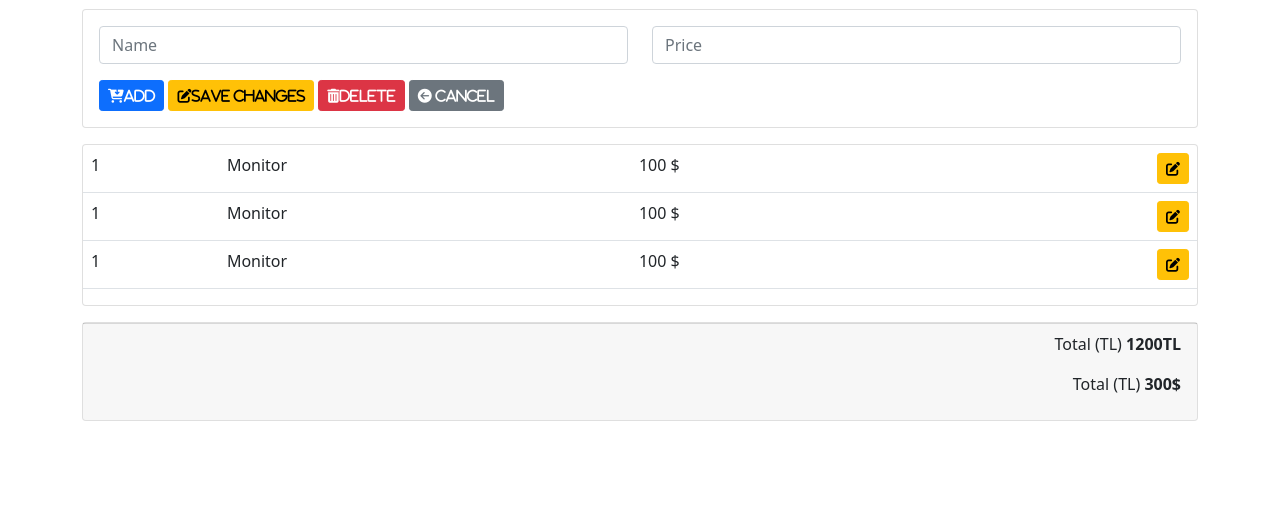
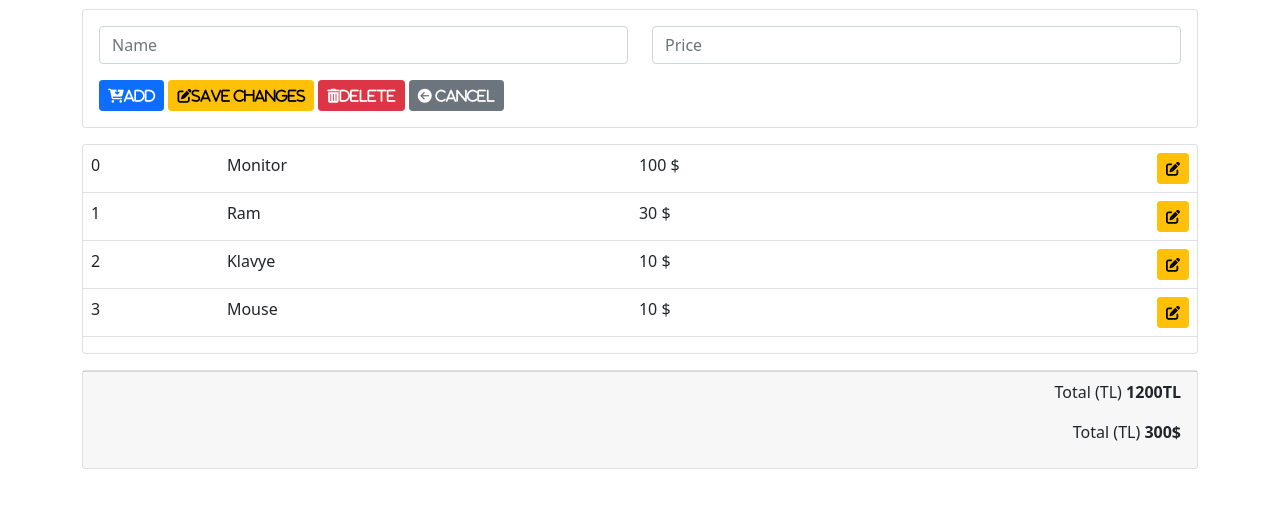
Before and after one commit to yurkenn/js-notes, a plain HTML site: page 20-oem calculator/index.html in a window 1280 px wide. Shown: the part 63-570 px from the top of the page. Drawn offline with nearby package versions, Linux system fonts and the light colour scheme.

Commit message:
update app.js

```diff
--- a/20-oem calculator/app.js
+++ b/20-oem calculator/app.js
@@ -0,0 +1,89 @@
+// Storage Controller
+const StorageController = (function () {
+
+
+
+})()
+
+// Product Controller
+const ProductController = (function () {
+    //private
+    const Product = function (id, name, price) {
+        this.id = id;
+        this.name = name;
+        this.price = price;
+    }
+
+    const data = {
+        products: [
+            { id: 0, name: "Monitor", price: 100 },
+            { id: 1, name: "Ram", price: 30 },
+            { id: 2, name: "Klavye", price: 10 },
+            { id: 3, name: "Mouse", price: 10 },
+        ],
+        selectedProduct: null,
+        totalPrice: 0
+    }
+    return {
+        //public
+        getProducts: function () {
+            return data.products;
+        },
+        getData: function () {
+            return data;
+        }
+    }
+
+})();
+
+// Ui Controller
+const UIController = (function () {
+
+    const Selectors = {
+        productList : "#item-list"
+    }
+
+    return {
+        createProductList: function (products) {
+            let html = "";
+
+            products.forEach(prd => {
+                html += `
+                <tr>
+                <td>${prd.id}</td>
+                <td>${prd.name}</td>
+                <td>${prd.price} $</td>
+                <td class="text-end">
+                    <button type="submit" class="btn btn-warning btn-sm">
+                        <i class="fa-solid fa-pen-to-square"></i>
+                    </button>
+                </td>
+                </tr>
+                `;
+            });
+            document.querySelector(Selectors.productList).innerHTML = html;
+        },
+        getSelector : function(){
+            return Selectors;
+        }
+    }
+
+
+})()
+
+// App Controller
+const App = (function (ProductCtrl, UICtrl) {
+
+    return {
+        init: function () {
+            console.log("starting app...");
+            const products = ProductCtrl.getProducts();
+            console.log(products);
+
+            UICtrl.createProductList(products)
+        }
+    }
+
+})(ProductController, UIController);
+
+App.init();
--- a/20-oem calculator/index.html
+++ b/20-oem calculator/index.html
@@ -55,36 +55,6 @@
     <div class="card mt-3">
         <table class="table">
             <tbody id="item-list">
-                <tr>
-                    <td>1</td>
-                    <td>Monitor</td>
-                    <td>100 $</td>
-                    <td class="text-end">
-                        <button type="submit" class="btn btn-warning btn-sm">
-                            <i class="fa-solid fa-pen-to-square"></i>
-                        </button>
-                    </td>
-                </tr>
-                <tr>
-                    <td>1</td>
-                    <td>Monitor</td>
-                    <td>100 $</td>
-                    <td class="text-end">
-                        <button type="submit" class="btn btn-warning btn-sm">
-                            <i class="fa-solid fa-pen-to-square"></i>
-                        </button>
-                    </td>
-                </tr>
-                <tr>
-                    <td>1</td>
-                    <td>Monitor</td>
-                    <td>100 $</td>
-                    <td class="text-end">
-                        <button type="submit" class="btn btn-warning btn-sm">
-                            <i class="fa-solid fa-pen-to-square"></i>
-                        </button>
-                    </td>
-                </tr>
             </tbody>
         </table>
     </div>
@@ -96,12 +66,12 @@
     </div>
 </div>
 
-    <script src="app.js"></script>
+
     <!-- Optional JavaScript; choose one of the two! -->
 
     <!-- Option 1: Bootstrap Bundle with Popper -->
     <script src="https://cdn.jsdelivr.net/npm/bootstrap@5.1.3/dist/js/bootstrap.bundle.min.js" integrity="sha384-ka7Sk0Gln4gmtz2MlQnikT1wXgYsOg+OMhuP+IlRH9sENBO0LRn5q+8nbTov4+1p" crossorigin="anonymous"></script>
 
-
+    <script src="app.js"></script>
   </body>
 </html>
```
